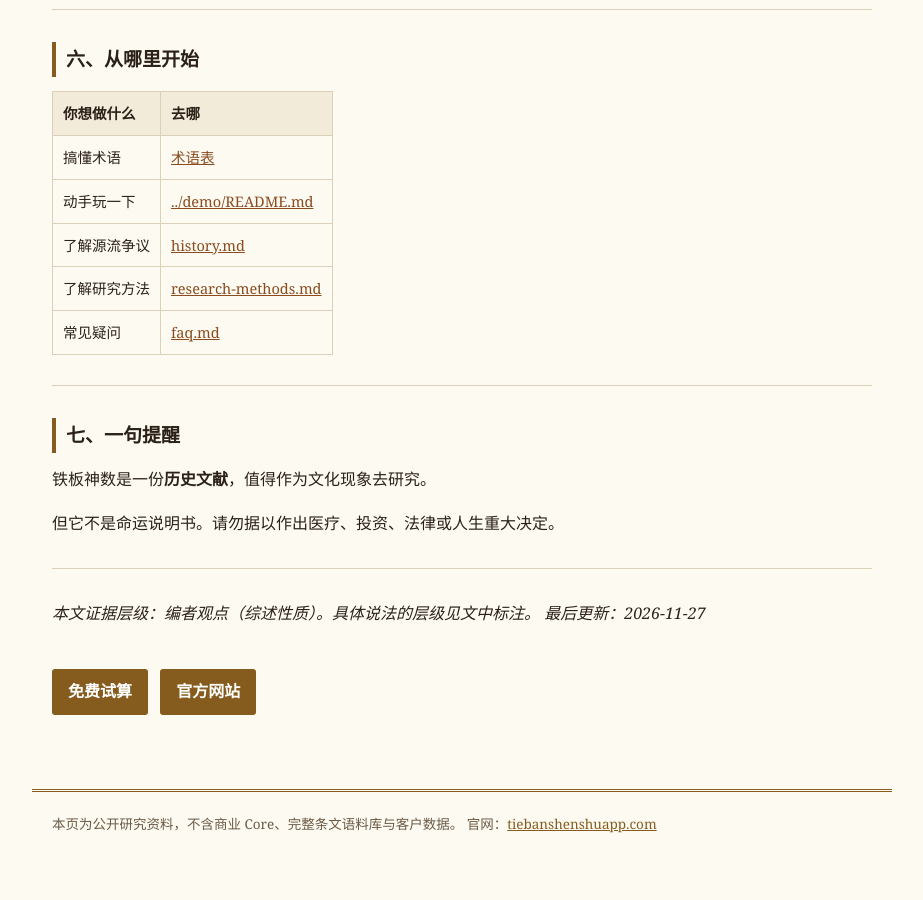
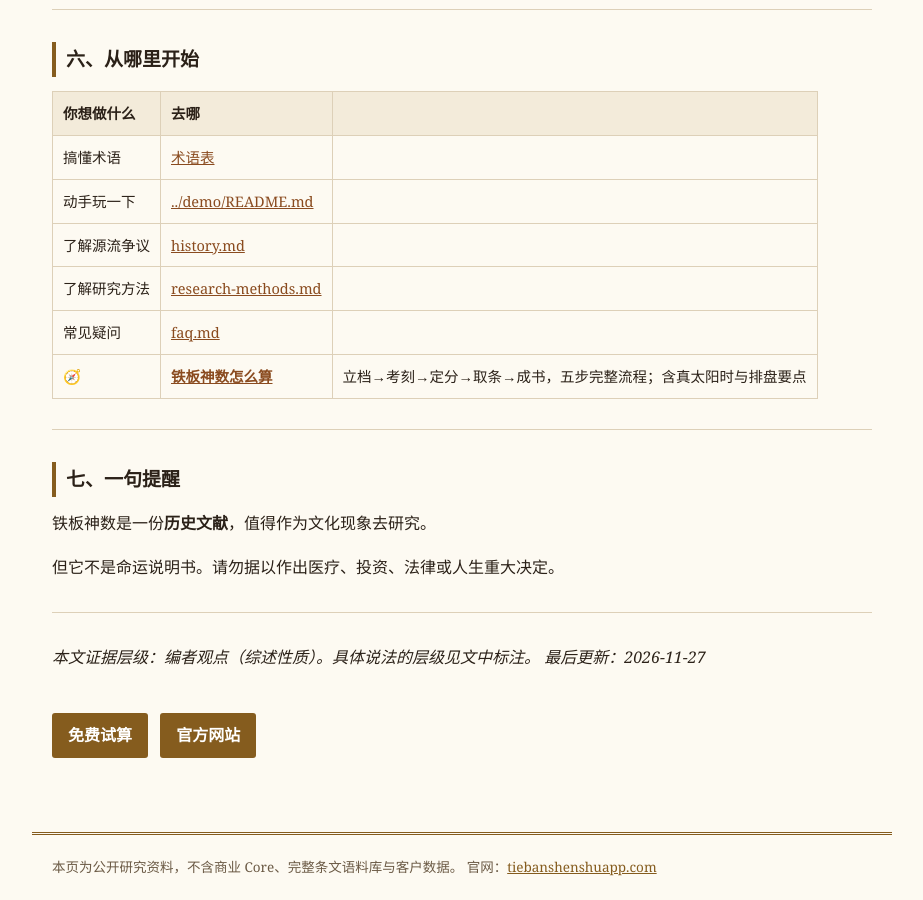
Before and after one commit to tiebanshenshuapp-bot/tiebanshenshu, a Jekyll site: the page built from docs/zh-hans/index.md, in a window 1280 px wide and 900 px high, scrolled down 2875 px. Shown: the whole window, without its empty margins (178-1101 px from the left). Built offline with Jekyll 4.4.1, drawn with Linux system fonts in a browser that asks for light colours; before the commit the page ends 3732 px from its top, so only the background shows below that.

Commit message:
docs: zh-hans 首页加「怎么算」内链（提升新页可发现性）

```diff
--- a/docs/zh-hans/index.md
+++ b/docs/zh-hans/index.md
@@ -117,6 +117,7 @@ layout: default
 | 了解源流争议 | [history.md](history.md) |
 | 了解研究方法 | [research-methods.md](research-methods.md) |
 | 常见疑问 | [faq.md](faq.md) |
+| 🧭 | **[铁板神数怎么算](how-to-calculate.md)** | 立档→考刻→定分→取条→成书，五步完整流程；含真太阳时与排盘要点 |
 
 ---
 
```
